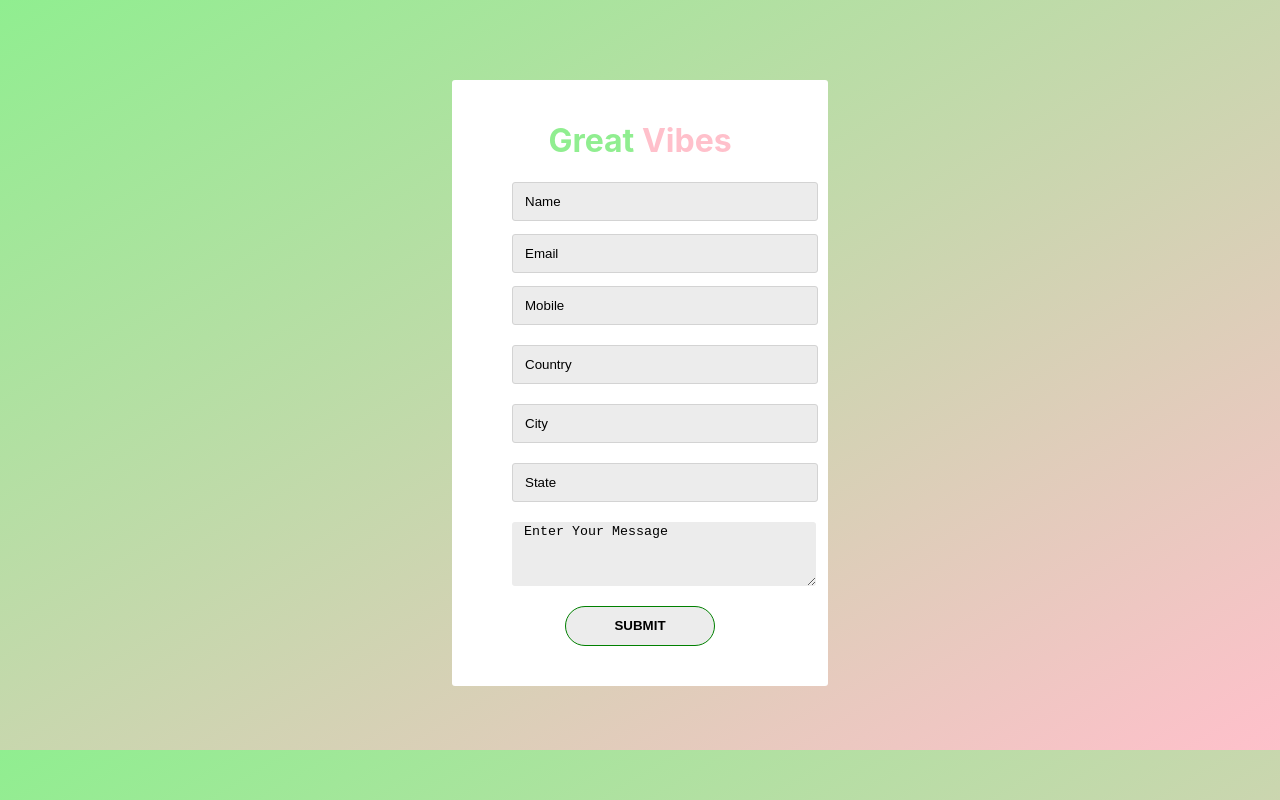
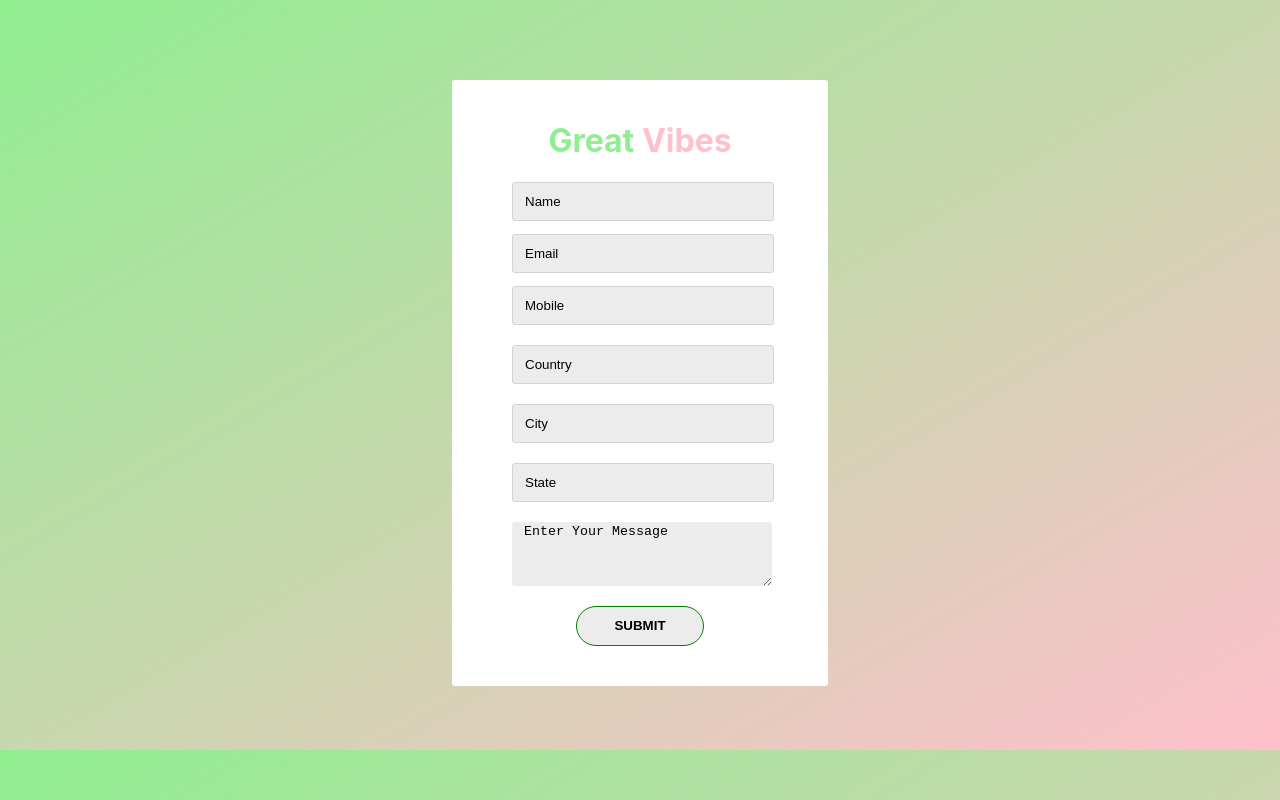
Before and after one commit to Madhavi-Pasupuleti/Great-Vibes, a React (Create React App) app in the folder great-vibes/: page / in a window 1280 px wide. Built offline with nearby package versions, Linux system fonts and the light colour scheme.

Commit message:
pixel to percentage

```diff
--- a/great-vibes/src/Registration/from.css
+++ b/great-vibes/src/Registration/from.css
@@ -14,7 +14,7 @@ form{
     border-radius: 3px;
 }
 input {
-    width: 300px;
+    width: 100%;
     height: 35px;
     display: flex;
     flex-wrap: wrap;
@@ -26,7 +26,7 @@ input:hover{
     border: 1px solid green;
 }
 textarea{
-    width: 300px;
+    width: 100%;
     height: 60px;
     display: flex;
     flex-wrap: wrap;
@@ -35,7 +35,7 @@ textarea{
     background-color: rgb(236, 236, 236);
 }
 button{
-    width: 150px;
+    width: 50%;
     height: 40px;
     border-radius: 20px;
     border: 1px solid green;
```
